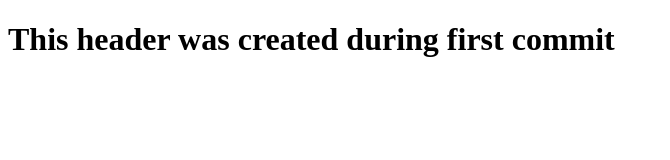
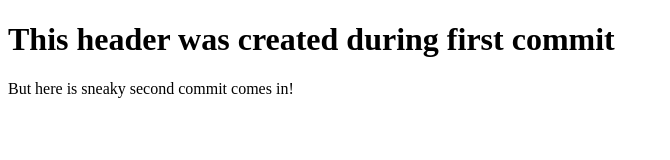
Before and after one commit to divinemuffin/ionic, a plain HTML site: page index.html in a window 1280 px wide. Shown: the whole page, without its empty margins (0-670 px from the left). Drawn offline with Linux system fonts and the light colour scheme.

Commit message:
commit 2

```diff
--- a/index.html
+++ b/index.html
@@ -8,5 +8,6 @@
 </head>
 <body>
     <h1>This header was created during first commit</h1>
+    <p>But here is sneaky second commit comes in!</p>
 </body>
 </html>
```
